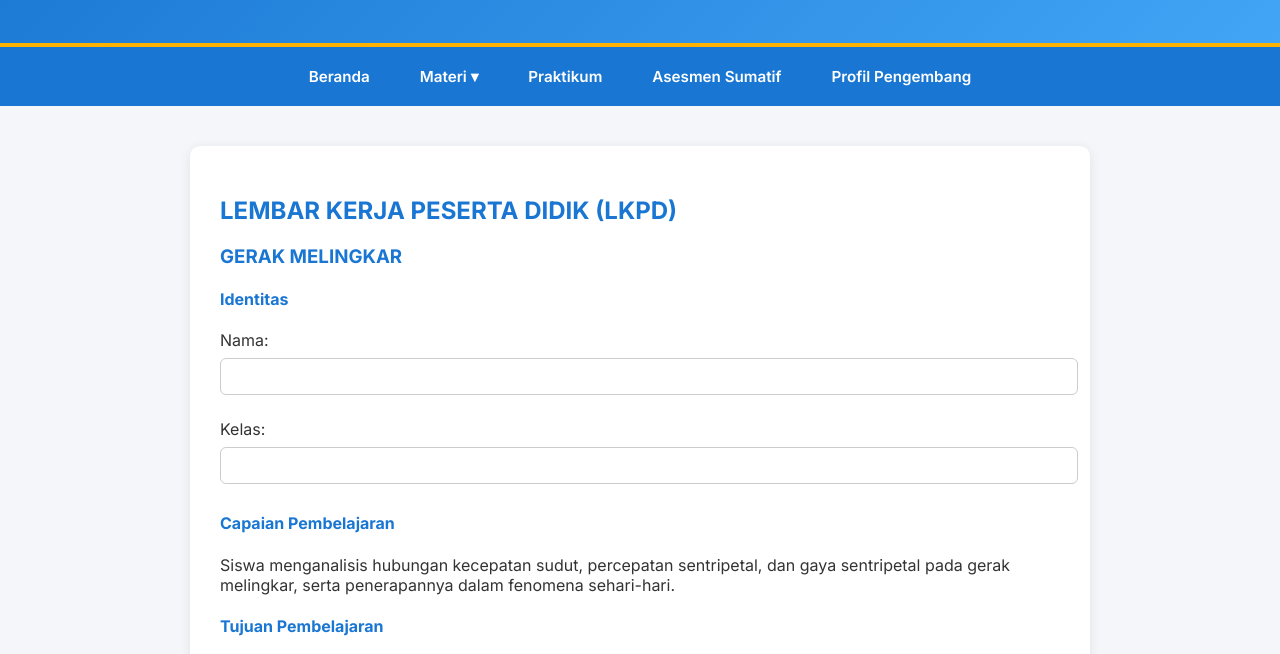
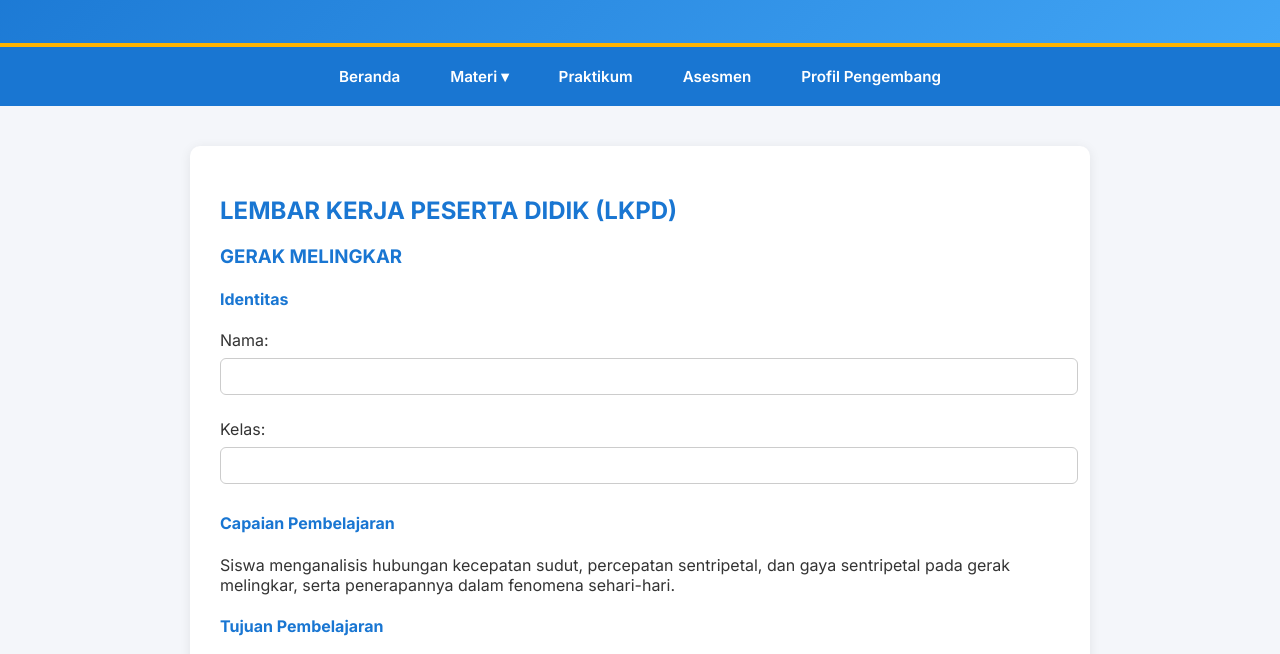
Before and after one commit to 224102/fisikaedupistan7, a plain HTML site: page asesmen.html in a window 1280 px wide. Shown: the part 135-789 px from the top of the page. Drawn offline with nearby package versions, Linux system fonts and the light colour scheme.

Commit message:
Update asesmen.html

```diff
--- a/asesmen.html
+++ b/asesmen.html
@@ -204,7 +204,7 @@
         </ul>
       </li>
       <li><a href="praktikum.html">Praktikum</a></li>
-      <li><a href="asesmen.html">Asesmen Sumatif</a></li>
+      <li><a href="asesmen.html">Asesmen</a></li>
       <li><a href="profil.html">Profil Pengembang</a></li>
     </ul>
   </nav>
```
